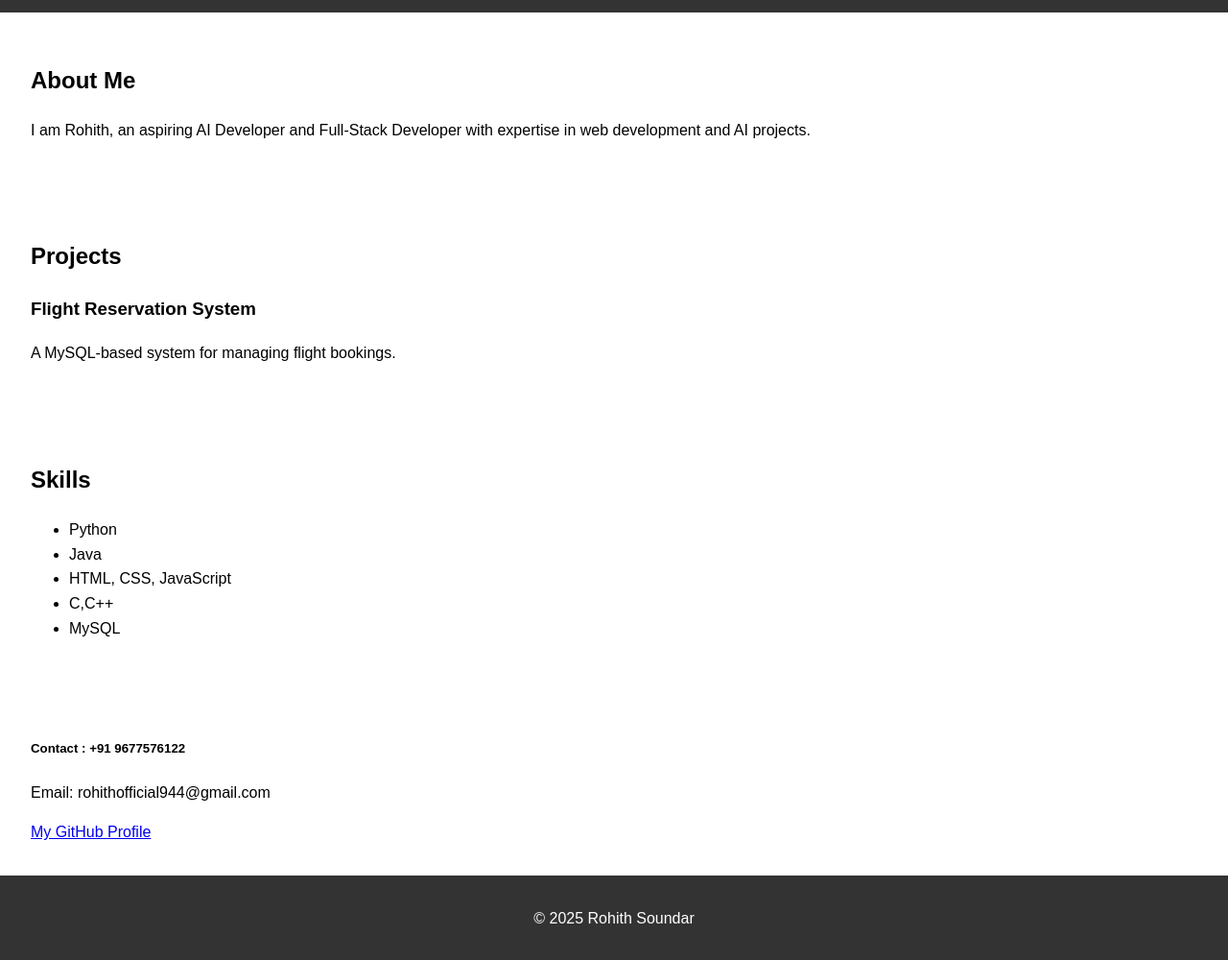
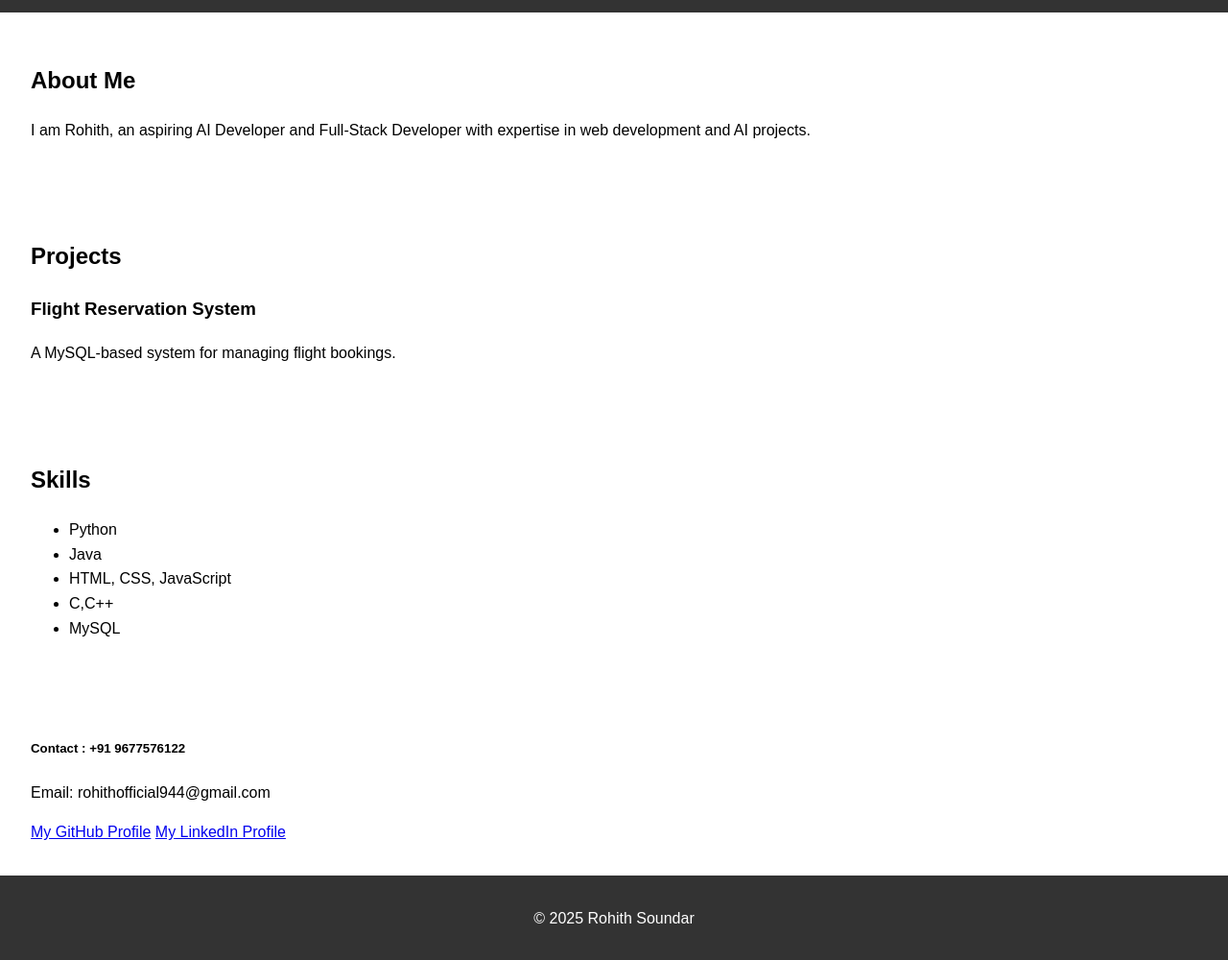
Before and after one commit to Coder-Rohith/Portfolio, a plain HTML site: page index.html in a window 1280 px wide. Shown: the part 96-1096 px from the top of the page at 96% size. Drawn offline with Linux system fonts and the light colour scheme.

Commit message:
Update index.html

```diff
--- a/index.html
+++ b/index.html
@@ -101,6 +101,7 @@
     <h5>Contact : +91 9677576122</h5>
     <p>Email: rohithofficial944@gmail.com</p>
     <a href="https://github.com/Coder-Rohith" target="_blank">My GitHub Profile</a>
+    <a href="www.linkedin.com/in/rohith-soundar-167a54293" target="_main">My LinkedIn Profile</a>
   </section>
 
   <footer>
```
